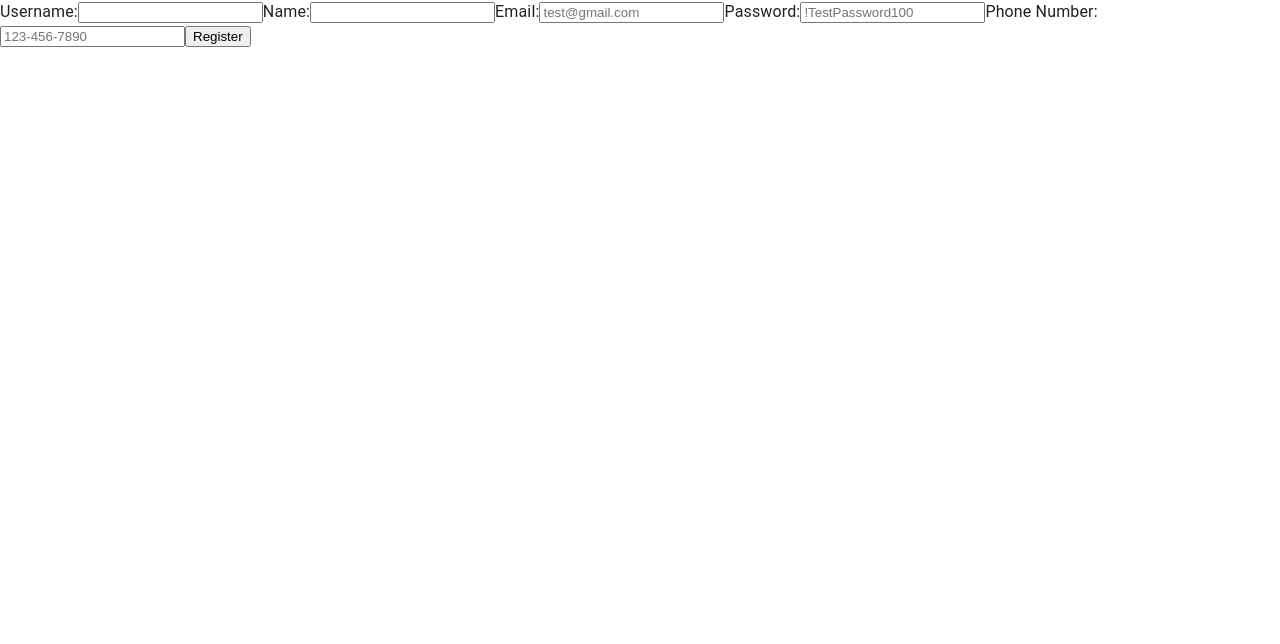
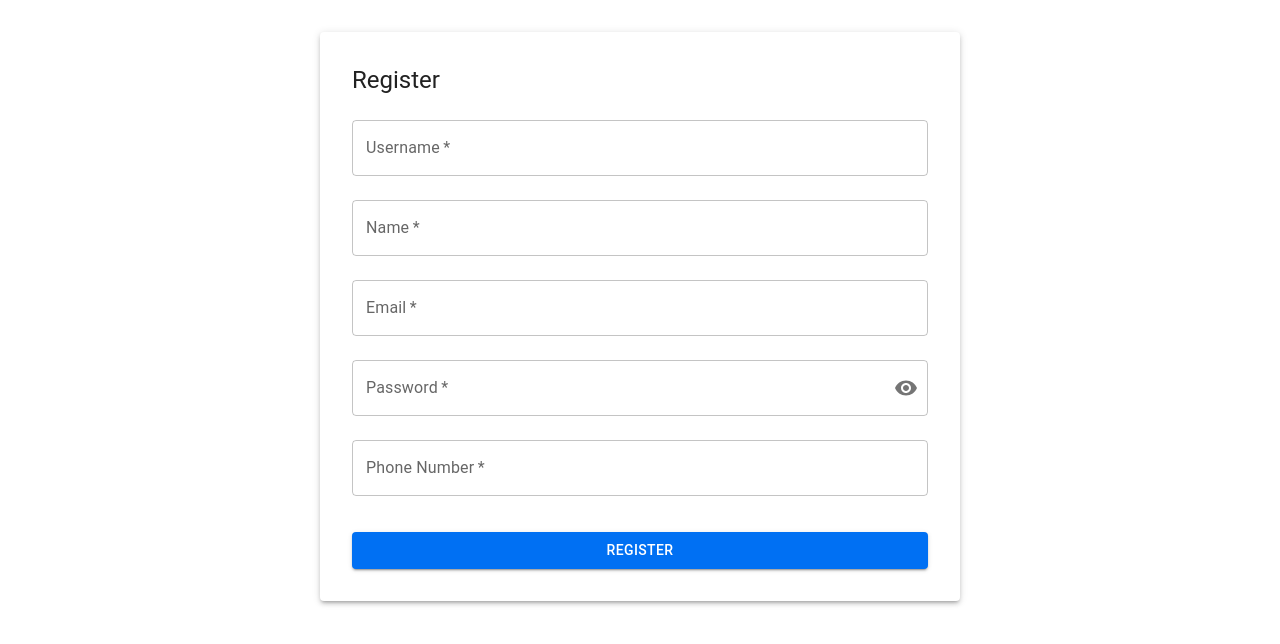
Before and after one commit to Manali7494/2024-capstone-frontend, a React (Create React App) app: page /register in a window 1280 px wide. Shown: the top 644 px of the page. Built offline with nearby package versions, Linux system fonts and the light colour scheme; no server answers; what aws-amplify would draw is missing.

Commit message:
Add Login and Register

```diff
--- a/src/components/Login.jsx
+++ b/src/components/Login.jsx
@@ -5,6 +5,11 @@ import {
   signOut,
   fetchAuthSession,
 } from 'aws-amplify/auth';
+import {
+  Button, TextField, Grid, Paper, Typography,
+} from '@mui/material';
+import { Alert } from '@mui/lab';
+import PasswordInput from './PasswordInput';
 
 function Login() {
   const [email, setEmail] = useState('');
@@ -54,33 +59,54 @@ function Login() {
   };
 
   return (
-    <>
-      <form onSubmit={handleSubmit}>
-        <label htmlFor="email">
-          Email:
-          <input
-            id="email"
-            type="text"
-            value={email}
-            onChange={(e) => setEmail(e.target.value)}
-          />
-        </label>
-        <label htmlFor="password">
-          Password:
-          <input
-            id="password"
-            type="password"
-            value={password}
-            onChange={(e) => setPassword(e.target.value)}
-          />
-        </label>
-        <button type="submit">Log in</button>
-        {display && <div>{display}</div>}
-      </form>
-      {user ? (
-        <button type="button" id="signout" onClick={handleSignOut}>Sign Out</button>
-      ) : null}
-    </>
+
+    <Grid container justifyContent="center">
+      <Grid item xs={12} sm={8} md={6}>
+        <Paper elevation={3} style={{ padding: '2em', marginTop: '2em' }}>
+          <Typography variant="h5" gutterBottom>
+            Login
+          </Typography>
+          {display && <Alert severity="info">{display}</Alert>}
+
+          <form onSubmit={handleSubmit}>
+            <TextField
+              required
+              fullWidth
+              margin="normal"
+              label="Email"
+              type="text"
+              name="email"
+              id="email"
+              onChange={(e) => setEmail(e.target.value)}
+            />
+            <PasswordInput setPassword={setPassword} password={password} />
+
+            <Button
+              type="submit"
+              fullWidth
+              variant="contained"
+              color="primary"
+              style={{ marginTop: '2em' }}
+            >
+              Login
+            </Button>
+            {user ? (
+              <Button
+                type="submit"
+                fullWidth
+                variant="contained"
+                color="primary"
+                style={{ marginTop: '2em' }}
+                id="signout"
+                onClick={handleSignOut}
+              >
+                Sign Out
+              </Button>
+            ) : null}
+          </form>
+        </Paper>
+      </Grid>
+    </Grid>
   );
 }
 
--- a/src/components/Register.jsx
+++ b/src/components/Register.jsx
@@ -1,6 +1,11 @@
 /* eslint-disable no-console */
 import React, { useState } from 'react';
 import { signUp } from 'aws-amplify/auth';
+import {
+  Button, TextField, Grid, Paper, Typography,
+} from '@mui/material';
+import { Alert } from '@mui/lab';
+import PasswordInput from './PasswordInput';
 
 function Register() {
   const [username, setUsername] = useState('');
@@ -51,59 +56,72 @@ function Register() {
     }
   };
   return (
+
+    <Grid container justifyContent="center">
+      <Grid item xs={12} sm={8} md={6}>
+        <Paper elevation={3} style={{ padding: '2em', marginTop: '2em' }}>
+          <Typography variant="h5" gutterBottom>
+            Register
+          </Typography>
           <form onSubmit={handleSubmit}>
-      <label htmlFor="username">
-        Username:
-        <input
+            <TextField
+              required
+              fullWidth
+              margin="normal"
+              label="Username"
+              type="text"
               id="username"
-          type="text"
               value={username}
               onChange={(e) => setUsername(e.target.value)}
             />
-      </label>
-      <label htmlFor="name">
-        Name:
-        <input
+            <TextField
+              required
+              fullWidth
+              margin="normal"
+              label="Name"
+              type="text"
               id="name"
-          data-testid="name"
-          type="text"
+              inputProps={{ 'data-testid': 'name' }}
               value={name}
               onChange={(e) => setName(e.target.value)}
             />
-      </label>
-      <label htmlFor="email">
-        Email:
-        <input
+            <TextField
+              required
+              fullWidth
+              margin="normal"
+              label="Email"
+              type="email"
               id="email"
-          type="text"
-          placeholder="test@gmail.com"
               value={email}
               onChange={(e) => setEmail(e.target.value)}
             />
-      </label>
-      <label htmlFor="password">
-        Password:
-        <input
-          id="password"
-          type="password"
-          placeholder="!TestPassword100"
-          value={password}
-          onChange={(e) => setPassword(e.target.value)}
-        />
-      </label>
-      <label htmlFor="phoneNumber">
-        Phone Number:
-        <input
+
+            <PasswordInput setPassword={setPassword} password={password} />
+            <TextField
+              required
+              fullWidth
+              margin="normal"
+              label="Phone Number"
+              type="tel"
               id="phoneNumber"
-          type="tel"
+              placeholder="123-456-7890"
               value={phoneNumber}
-          placeholder="123-456-7890"
               onChange={(e) => setPhoneNumber(e.target.value)}
             />
-      </label>
-      <button type="submit">Register</button>
-      {display && <div>{display}</div>}
+            <Button
+              type="submit"
+              fullWidth
+              variant="contained"
+              color="primary"
+              style={{ marginTop: '2em' }}
+            >
+              Register
+            </Button>
+            {display && <Alert severity="info">{display}</Alert>}
           </form>
+        </Paper>
+      </Grid>
+    </Grid>
   );
 }
 
```
Lines whose indentation alone changed are shown as unchanged.
